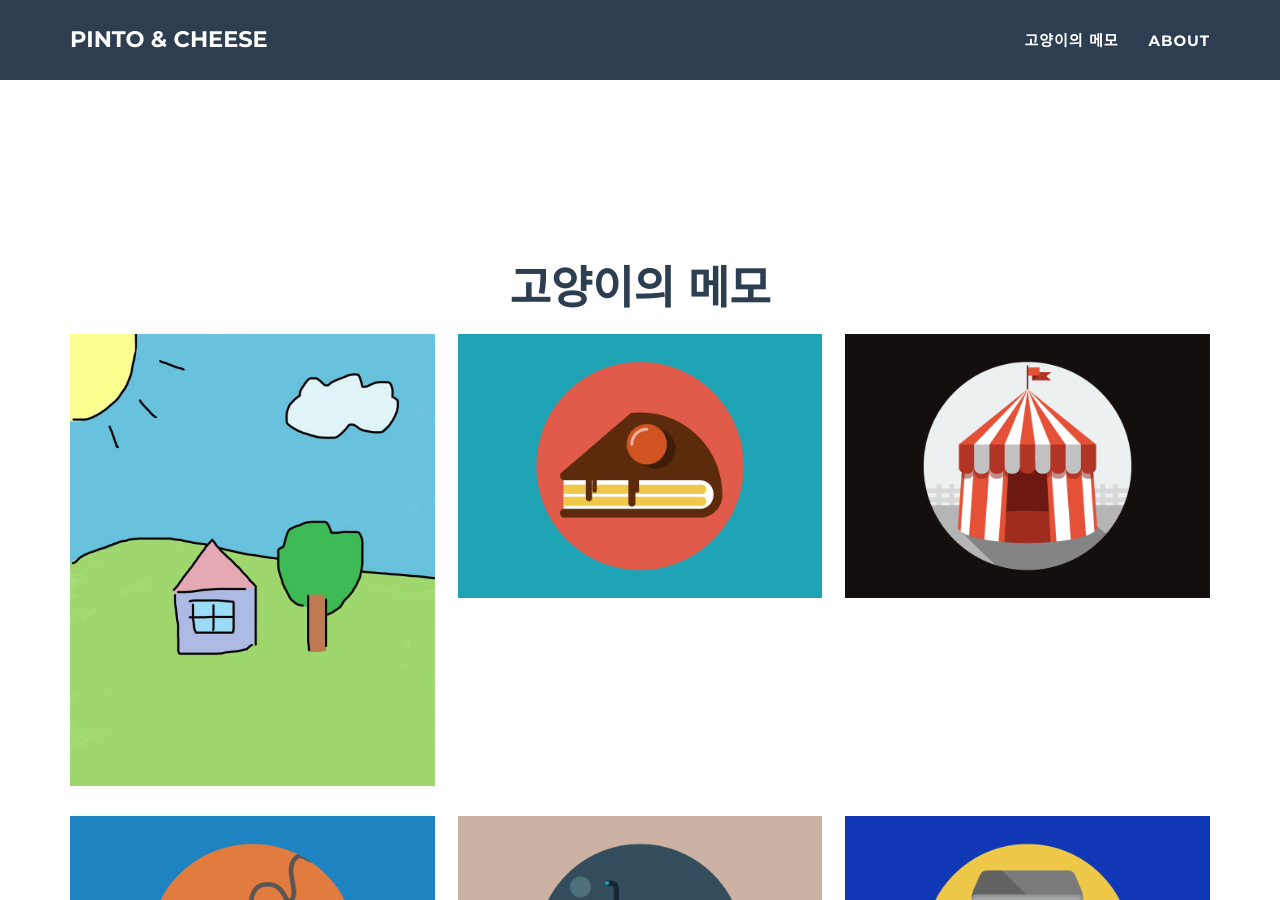
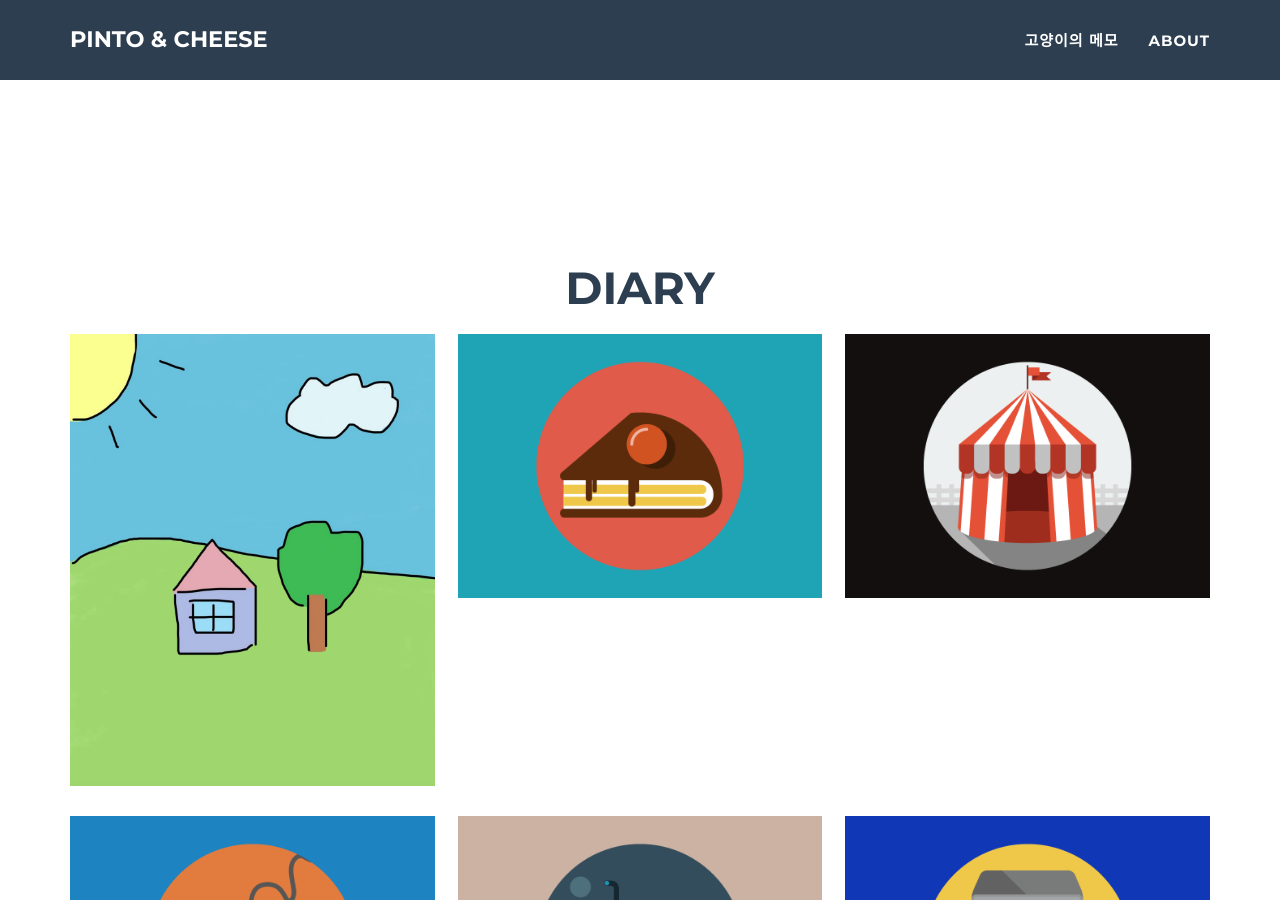
Before and after one commit to pintocheese/pintocheese.github.io, a Jekyll site: the page built from _posts/2014-07-18-project-1.markdown, in a window 1280 px wide and 900 px high, scrolled down 1721 px. Built offline with Jekyll 4.4.1, drawn with Linux system fonts in a browser that asks for light colours.

Commit message:
Update portfolio_grid.html

```diff
--- a/_includes/portfolio_grid.html
+++ b/_includes/portfolio_grid.html
@@ -3,7 +3,7 @@
   <div class="container portfolio-flex-grid">
     <div class="row">
       <div class="col-lg-12 text-center">
-        <h2>고양이의 메모</h2>
+        <h2>Diary</h2>
         <br>
       </div>
     </div>
```
